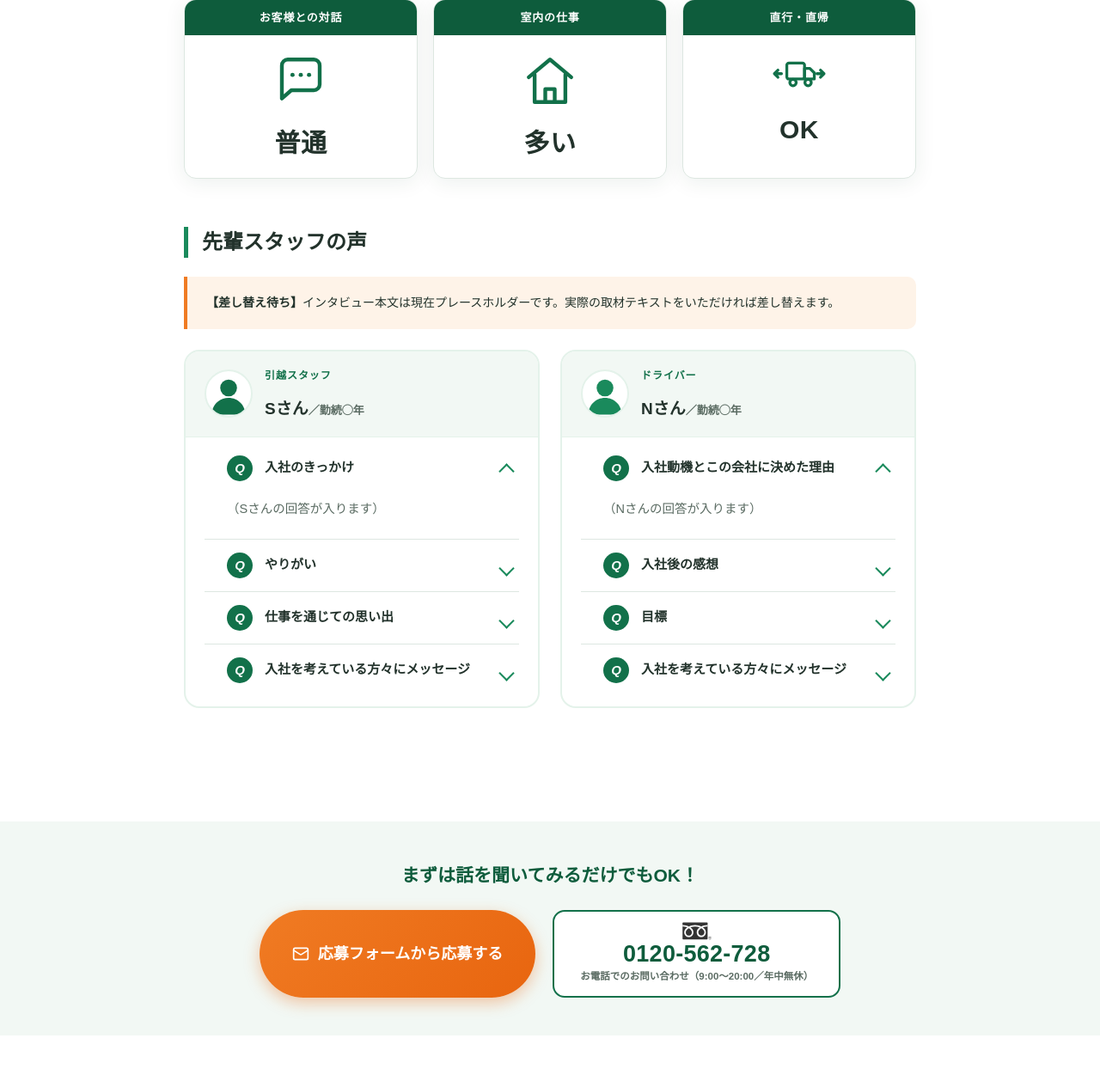
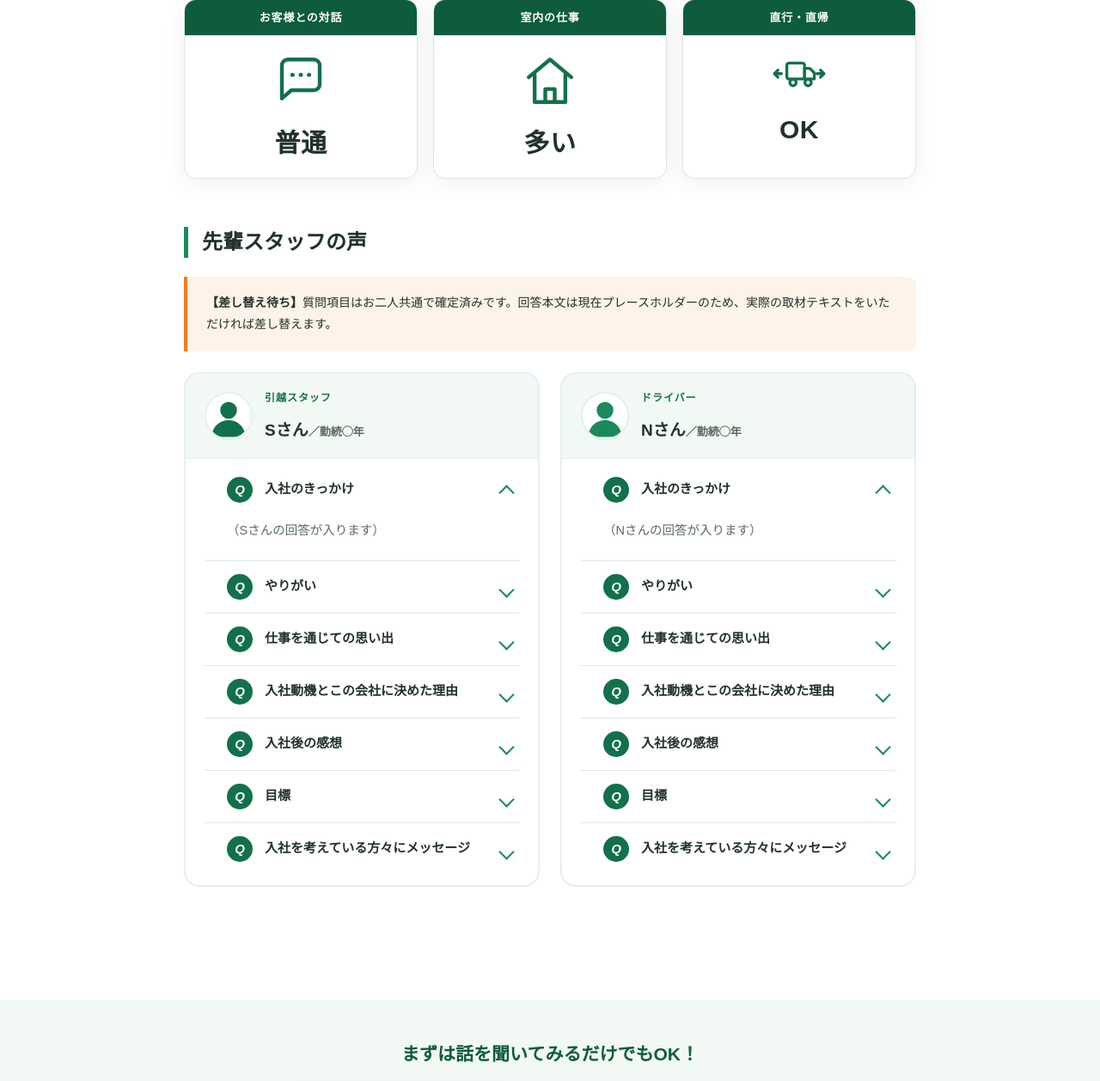
Before and after one commit to tagukichi/naniwa-h, a WordPress theme: template wp-theme/naniwa-express/page-recruit.php in a window 1280 px wide. Shown: the part 1376-2634 px from the top of the page at 86% size. Run offline with PHP 8.4 and a stand-in for WordPress, Linux system fonts and the light colour scheme; the site name, menu and one post (Sample post) are stand-ins, and other content is empty; some libraries are stand-ins or nearby versions.

Commit message:
求人ページ：インタビューの質問項目をお二人共通にする
Sさん・Nさんで別々だった4項目ずつを、指定の共通7項目に揃えた。
「入社を考えている方々にメッセージ」は指定リストに2回出てくるが、
同じアコーディオン内で見出しが重複するため1つにまとめている。

回答本文は引き続きプレースホルダー。

Co-Authored-By: Claude Opus 5 <noreply@anthropic.com>
Claude-Session: https://claude.ai/code/session_01PEi5PkPi4T8HcXmdWJjhRe

```diff
--- a/wp-theme/naniwa-express/page-recruit.php
+++ b/wp-theme/naniwa-express/page-recruit.php
@@ -102,7 +102,7 @@ get_header();
       <h2 class="h-sec">先輩スタッフの声</h2>
 
       <div class="notice-box">
-        <p><strong>【差し替え待ち】</strong>インタビュー本文は現在プレースホルダーです。実際の取材テキストをいただければ差し替えます。</p>
+        <p><strong>【差し替え待ち】</strong>質問項目はお二人共通で確定済みです。回答本文は現在プレースホルダーのため、実際の取材テキストをいただければ差し替えます。</p>
       </div>
 
       <div class="rc-people">
@@ -130,6 +130,18 @@ get_header();
               <div class="faq-answer"><p class="txt">（Sさんの回答が入ります）</p></div>
             </details>
             <details class="faq-item">
+              <summary>入社動機とこの会社に決めた理由</summary>
+              <div class="faq-answer"><p class="txt">（Sさんの回答が入ります）</p></div>
+            </details>
+            <details class="faq-item">
+              <summary>入社後の感想</summary>
+              <div class="faq-answer"><p class="txt">（Sさんの回答が入ります）</p></div>
+            </details>
+            <details class="faq-item">
+              <summary>目標</summary>
+              <div class="faq-answer"><p class="txt">（Sさんの回答が入ります）</p></div>
+            </details>
+            <details class="faq-item">
               <summary>入社を考えている方々にメッセージ</summary>
               <div class="faq-answer"><p class="txt">（Sさんの回答が入ります）</p></div>
             </details>
@@ -148,6 +160,18 @@ get_header();
           </div>
           <div class="qa-list">
             <details class="faq-item" open>
+              <summary>入社のきっかけ</summary>
+              <div class="faq-answer"><p class="txt">（Nさんの回答が入ります）</p></div>
+            </details>
+            <details class="faq-item">
+              <summary>やりがい</summary>
+              <div class="faq-answer"><p class="txt">（Nさんの回答が入ります）</p></div>
+            </details>
+            <details class="faq-item">
+              <summary>仕事を通じての思い出</summary>
+              <div class="faq-answer"><p class="txt">（Nさんの回答が入ります）</p></div>
+            </details>
+            <details class="faq-item">
               <summary>入社動機とこの会社に決めた理由</summary>
               <div class="faq-answer"><p class="txt">（Nさんの回答が入ります）</p></div>
             </details>
```
Also changed, not shown: src/pages/recruit.html (+25 -1 lines), static/recruit.html (+25 -1 lines), 1 other file.
